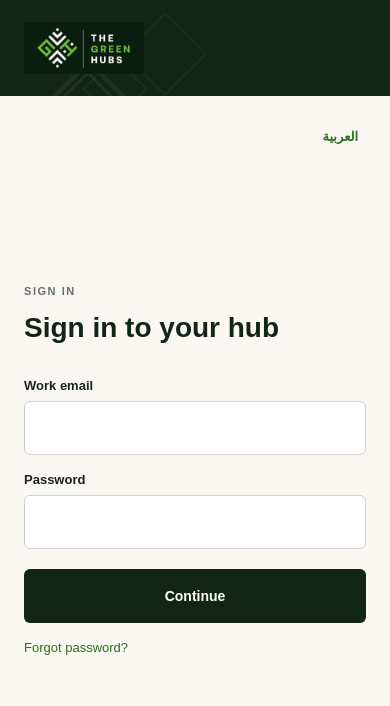
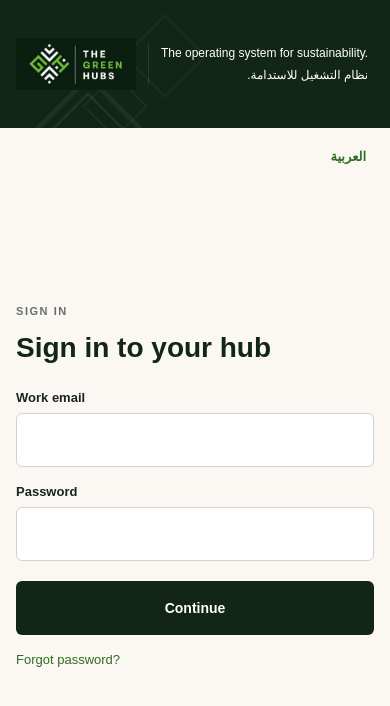
Before and after one commit to Mansour-alhutaylah/the-green-hubs-ai-platform-, a React (Vite) app in the folder frontend/: page /login in a window 390 px wide. Shown: the top 706 px of the page. Built offline with nearby package versions, Linux system fonts and the light colour scheme.

Commit message:
feat(frontend): improve auth responsiveness and accessibility

```diff
--- a/frontend/src/design-system/primitives/Input/Input.tsx
+++ b/frontend/src/design-system/primitives/Input/Input.tsx
@@ -47,7 +47,7 @@ export const Input = forwardRef<HTMLInputElement, InputProps>(function Input(
         {...props}
       />
       {error && (
-        <p id={errorId} className="text-meta text-amber-700">
+        <p id={errorId} className="text-meta text-amber-700" role="alert">
           {error}
         </p>
       )}
--- a/frontend/src/features/auth/components/AuthPageHeader.tsx
+++ b/frontend/src/features/auth/components/AuthPageHeader.tsx
@@ -16,11 +16,11 @@ export interface AuthPageHeaderProps {
  */
 export function AuthPageHeader({ eyebrow, heading, supporting }: AuthPageHeaderProps) {
   return (
-    <div className="mb-8">
+    <div className="mb-6 sm:mb-8">
       <p className="type-label mb-3 text-gray-600">{eyebrow}</p>
       <h1 className="text-display text-forest-900">{heading}</h1>
       {supporting && (
-        <p className="mt-2.5 max-w-[42ch] text-body text-gray-600">{supporting}</p>
+        <p className="mt-2.5 max-w-[42ch] break-words text-body text-gray-600">{supporting}</p>
       )}
     </div>
   );
--- a/frontend/src/features/auth/components/AuthSplitLayout.tsx
+++ b/frontend/src/features/auth/components/AuthSplitLayout.tsx
@@ -33,15 +33,15 @@ export function AuthSplitLayout({ children }: { children: ReactNode }) {
   const { t, toggleLocale } = useLocale();
 
   return (
-    <div className="flex min-h-screen flex-col md:flex-row">
-      <aside className="relative flex h-24 shrink-0 items-center overflow-hidden bg-forest-900 px-6 md:h-auto md:w-[45%] md:flex-col md:items-start md:justify-between md:px-14 md:py-14">
+    <div className="flex min-h-screen min-w-0 flex-col md:flex-row">
+      <aside className="relative flex min-h-32 shrink-0 items-center overflow-hidden bg-forest-900 px-4 py-4 sm:px-6 md:min-h-screen md:w-[45%] md:flex-col md:items-start md:justify-between md:px-10 md:py-10 xl:px-14 xl:py-14">
         <BrandPatternAccent />
 
         {/* Logo + mission line as one tight brand lockup (rather than the
             logo sitting alone with a large gap below it) so the image
             reads as part of the panel's brand mark, not a separate block. */}
-        <div className="relative z-10 flex flex-col items-start">
-          <div className="relative h-[52px] w-[120px] overflow-hidden md:h-[94px] md:w-[216px]">
+        <div className="relative z-10 flex min-w-0 items-center md:flex-col md:items-start">
+          <div className="relative h-[52px] w-[120px] shrink-0 overflow-hidden md:h-[94px] md:w-[216px]">
             <img
               src={logoWhiteOnForest}
               alt="The Green Hubs"
@@ -49,14 +49,14 @@ export function AuthSplitLayout({ children }: { children: ReactNode }) {
             />
           </div>
 
-          <div className="mt-6 hidden max-w-75 md:block">
-            <p lang="en" dir="ltr" className="text-panel font-light text-white">
+          <div className="ms-3 min-w-0 border-s border-rail-hairline ps-3 md:ms-0 md:mt-6 md:max-w-75 md:border-0 md:ps-0">
+            <p lang="en" dir="ltr" className="text-caption font-light text-white sm:text-meta md:text-panel">
               {en['brand.mission']}
             </p>
             <p
               lang="ar"
               dir="rtl"
-              className="mt-1 text-panel font-light text-white"
+              className="mt-1 text-caption font-light text-white sm:text-meta md:text-panel"
               style={{ fontFamily: 'var(--font-arabic)' }}
             >
               {ar['brand.mission']}
@@ -73,11 +73,12 @@ export function AuthSplitLayout({ children }: { children: ReactNode }) {
         </div>
       </aside>
 
-      <main className="relative flex flex-1 items-center justify-center bg-paper-50 px-6 py-16">
+      <main className="relative flex min-w-0 flex-1 items-center justify-center bg-paper-50 px-4 py-14 sm:px-6 sm:py-16">
         <button
           type="button"
           onClick={toggleLocale}
-          className="absolute end-8 top-8 text-meta font-semibold text-leaf-700 hover:underline"
+          aria-label={t('auth.localeToggle')}
+          className="absolute end-4 top-4 rounded-m px-2 py-1 text-meta font-semibold text-leaf-700 hover:bg-leaf-100 sm:end-8 sm:top-8"
         >
           {t('auth.localeToggle')}
         </button>
--- /dev/null
+++ b/frontend/src/features/auth/components/AuthStateMark.tsx
@@ -0,0 +1,18 @@
+import { Icon } from '@/design-system';
+import { cn } from '@/lib/utils/cn';
+
+export function AuthStateMark({ tone = 'attention' }: { tone?: 'success' | 'attention' }) {
+  return (
+    <span
+      className={cn(
+        'mb-5 inline-flex h-12 w-12 items-center justify-center rounded-l border',
+        tone === 'success'
+          ? 'border-leaf-300 bg-leaf-100 text-leaf-700'
+          : 'border-amber-100 bg-amber-100 text-amber-700',
+      )}
+      aria-hidden
+    >
+      <Icon name={tone === 'success' ? 'check' : 'circle-alert'} size={24} />
+    </span>
+  );
+}
--- a/frontend/src/features/auth/components/LoginForm.tsx
+++ b/frontend/src/features/auth/components/LoginForm.tsx
@@ -74,7 +74,7 @@ export function LoginForm({ onSubmit, isSubmitting, error, lockoutSeconds }: Log
 
         <Link
           to={ROUTES.forgotPassword}
-          className="text-meta font-medium text-leaf-700 hover:underline"
+          className="self-start rounded-s text-meta font-medium text-leaf-700 hover:underline"
         >
           {t('auth.signin.forgotPassword')}
         </Link>
--- a/frontend/src/features/auth/components/OtpForm.tsx
+++ b/frontend/src/features/auth/components/OtpForm.tsx
@@ -46,10 +46,10 @@ export function OtpForm({
           error={Boolean(error)}
           onComplete={(code) => void onComplete(code)}
         />
-        {error && <p className="text-meta text-amber-700">{error}</p>}
-        {isSubmitting && <p className="text-caption text-gray-600">{t('auth.otp.verifying')}</p>}
+        {error && <p className="text-meta text-amber-700" role="alert">{error}</p>}
+        {isSubmitting && <p className="text-caption text-gray-600" role="status">{t('auth.otp.verifying')}</p>}
 
-        <div className="mt-1 flex items-center justify-between text-meta">
+        <div className="mt-1 flex flex-wrap items-center justify-between gap-3 text-meta">
           <button type="button" onClick={onBack} className="font-medium text-leaf-700 hover:underline">
             {t('auth.otp.back')}
           </button>
--- a/frontend/src/features/auth/pages/AccessDeniedPage.tsx
+++ b/frontend/src/features/auth/pages/AccessDeniedPage.tsx
@@ -1,9 +1,10 @@
 import { useNavigate } from 'react-router';
-import { Button, Icon } from '@/design-system';
+import { Button } from '@/design-system';
 import { useLocale } from '@/lib/i18n/useLocale';
 import { ROUTES } from '@/app/navigation/routePaths';
 import { AuthSplitLayout } from '../components/AuthSplitLayout';
 import { AuthPageHeader } from '../components/AuthPageHeader';
+import { AuthStateMark } from '../components/AuthStateMark';
 
 /** Reached when an unauthenticated/unauthorized visitor lands on a route
  * that requires a different account entirely — distinct from
@@ -16,7 +17,7 @@ export function AccessDeniedPage() {
   return (
     <AuthSplitLayout>
       <div>
-        <Icon name="circle-alert" size={28} className="mb-5 text-amber-700" />
+        <AuthStateMark />
         <AuthPageHeader
           eyebrow={t('auth.accessDenied.eyebrow')}
           heading={t('auth.accessDenied.heading')}
--- a/frontend/src/features/auth/pages/ForgotPasswordPage.tsx
+++ b/frontend/src/features/auth/pages/ForgotPasswordPage.tsx
@@ -6,6 +6,7 @@ import { useLocale } from '@/lib/i18n/useLocale';
 import { ROUTES } from '@/app/navigation/routePaths';
 import { AuthSplitLayout } from '../components/AuthSplitLayout';
 import { AuthPageHeader } from '../components/AuthPageHeader';
+import { AuthStateMark } from '../components/AuthStateMark';
 
 /** §9.1: "email entry -> 'check your inbox' state -> reset form -> /login".
  * No real email delivery exists yet — this is the UI shape only. */
@@ -22,7 +23,8 @@ export function ForgotPasswordPage() {
   return (
     <AuthSplitLayout>
       {submitted ? (
-        <div>
+        <div role="status">
+          <AuthStateMark tone="success" />
           <AuthPageHeader
             eyebrow={t('auth.forgot.eyebrow')}
             heading={t('auth.forgot.checkInbox.title')}
@@ -30,7 +32,7 @@ export function ForgotPasswordPage() {
           />
           <Link
             to={ROUTES.login}
-            className="text-meta font-medium text-leaf-700 hover:underline"
+            className="inline-flex min-h-10 items-center rounded-m border border-line-200 px-4 text-meta font-semibold text-forest-900 hover:bg-tint-100"
           >
             {t('auth.forgot.backToLogin')}
           </Link>
--- a/frontend/src/features/auth/pages/InviteAcceptPage.tsx
+++ b/frontend/src/features/auth/pages/InviteAcceptPage.tsx
@@ -91,7 +91,7 @@ export function InviteAcceptPage() {
               error={Boolean(otpError)}
               onComplete={handleOtpComplete}
             />
-            {otpError && <p className="text-meta text-amber-700">{otpError}</p>}
+            {otpError && <p className="text-meta text-amber-700" role="alert">{otpError}</p>}
           </div>
         </div>
       )}
--- a/frontend/src/features/auth/pages/SessionExpiredPage.tsx
+++ b/frontend/src/features/auth/pages/SessionExpiredPage.tsx
@@ -1,9 +1,10 @@
 import { useNavigate } from 'react-router';
-import { Button, Icon } from '@/design-system';
+import { Button } from '@/design-system';
 import { useLocale } from '@/lib/i18n/useLocale';
 import { ROUTES } from '@/app/navigation/routePaths';
 import { AuthSplitLayout } from '../components/AuthSplitLayout';
 import { AuthPageHeader } from '../components/AuthPageHeader';
+import { AuthStateMark } from '../components/AuthStateMark';
 
 /** Reached when a stored session has aged out — distinct from
  * `NoAccessPage` (an in-shell RBAC denial): this is a full auth-flow page,
@@ -15,7 +16,7 @@ export function SessionExpiredPage() {
   return (
     <AuthSplitLayout>
       <div>
-        <Icon name="circle-alert" size={28} className="mb-5 text-amber-700" />
+        <AuthStateMark />
         <AuthPageHeader
           eyebrow={t('auth.sessionExpired.eyebrow')}
           heading={t('auth.sessionExpired.heading')}
```
